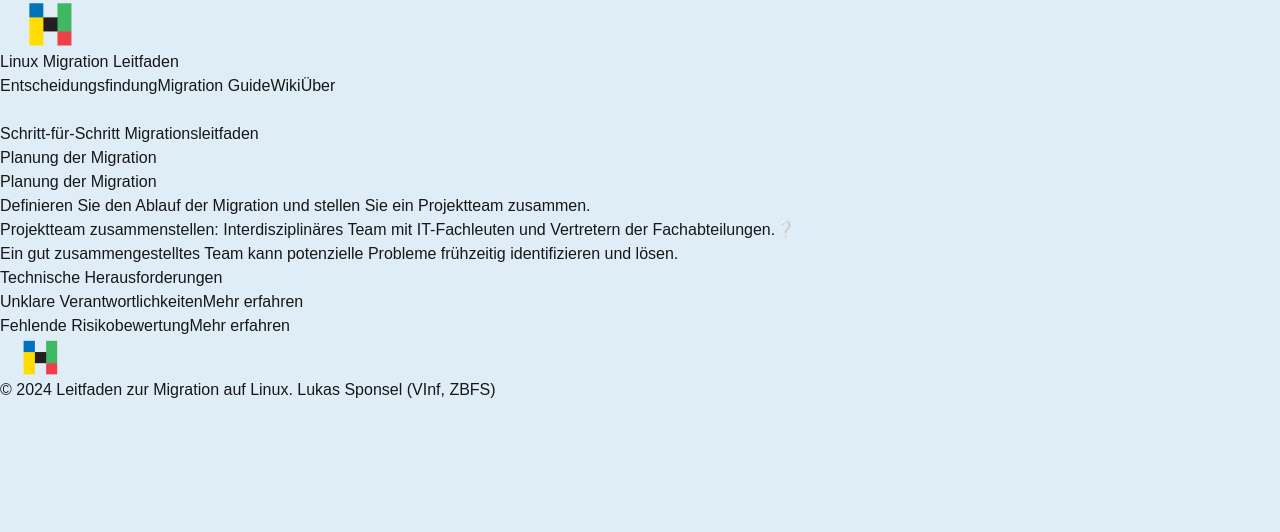
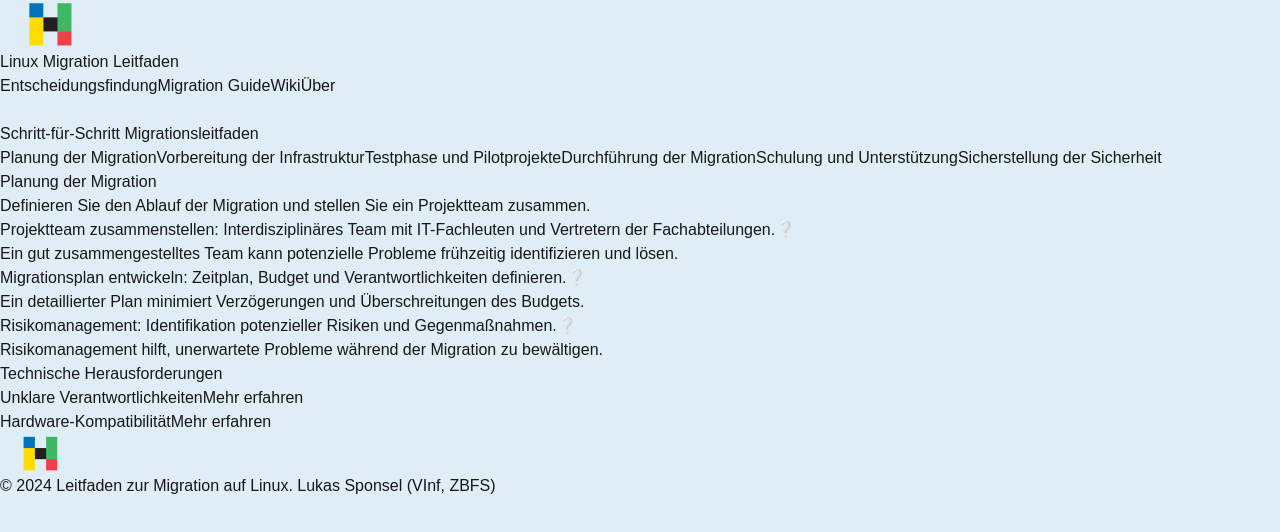
Before and after one commit to DrFisch/LeitfadenWebsite, a Next.js app: page /migration-guide/leitfaden in a window 1280 px wide. Shown: the top 532 px of the page. Built offline with nearby package versions, Linux system fonts and the light colour scheme.

Commit message:
hürden nun modular
hürden sind in einer eigenen datei

```diff
--- a/src/app/migration-guide/leitfaden/page.tsx
+++ b/src/app/migration-guide/leitfaden/page.tsx
@@ -2,52 +2,14 @@
 
 import { useState } from 'react';
 import Modal from '@/components/migration-guide/leitfaden/HuerdenModal';
-import { CogIcon, DevicePhoneMobileIcon, AcademicCapIcon, ShieldCheckIcon, UserGroupIcon, ServerIcon,QuestionMarkCircleIcon } from '@heroicons/react/24/outline';
-
-
-const steps = [
-  {
-    id: 'step1',
-    title: 'Planung der Migration',
-    icon: AcademicCapIcon,
-    description: 'Definieren Sie den Ablauf der Migration und stellen Sie ein Projektteam zusammen.',
-    reference: 'Kapitel 6.1 und 7.5.1 in der Diplomarbeit',
-    content: [
-      {
-        text: 'Projektteam zusammenstellen: Interdisziplinäres Team mit IT-Fachleuten und Vertretern der Fachabteilungen.',
-        tooltip: 'Ein gut zusammengestelltes Team kann potenzielle Probleme frühzeitig identifizieren und lösen.',
-      },
-    ],
-    challenges: [
-      {
-        title: 'Unklare Verantwortlichkeiten',
-        description: 'In der Planungsphase können Verantwortlichkeiten zwischen Abteilungen unklar sein.',
-        solution: 'Definieren Sie klare Verantwortlichkeiten und rollenbasierte Aufgaben im Projektplan.',
-        reference: 'Kapitel 6.1 in der Diplomarbeit',
-      },
-      {
-        title: 'Fehlende Risikobewertung',
-        description: 'Häufig wird die Bedeutung eines Risikomanagements unterschätzt.',
-        solution: 'Entwickeln Sie eine Risikomatrix und erstellen Sie Gegenmaßnahmen für identifizierte Risiken.',
-        reference: 'Kapitel 7.5.1 in der Diplomarbeit',
-      },
-    ],
-  },
-  // Weitere Steps
-];
-
-interface Challenge {
-  title: string;
-  description: string;
-  solution: string;
-  reference: string;
-}
+import { steps } from '@/data/migration-guide/steps';
+import { huerden, Challenge } from '@/data/migration-guide/huerden';
 
 export default function MigrationGuide() {
   const [activeStep, setActiveStep] = useState(0);
   const [selectedChallenge, setSelectedChallenge] = useState<Challenge | null>(null);
 
-  const handleOpenModal = (challenge :Challenge) => {
+  const handleOpenModal = (challenge: Challenge) => {
     setSelectedChallenge(challenge);
   };
 
@@ -105,11 +67,15 @@
             ))}
           </ul>
 
+          {/* Technische Herausforderungen */}
           <div className="mt-6">
             <h3 className="text-xl font-bold mb-4">Technische Herausforderungen</h3>
             <ul className="space-y-4">
-    {steps[activeStep].challenges?.map((challenge, index) => (
-      <li key={index} className="flex justify-between items-center">
+              {steps[activeStep].huerden?.map((huerdeId) => {
+                const challenge = huerden.find((h) => h.id === huerdeId); // Verknüpfe mit den Hürden
+                return (
+                  challenge && (
+                    <li key={challenge.id} className="flex justify-between items-center">
                       <span className="text-gray-700">{challenge.title}</span>
                       <span
                         className="text-sm text-indigo-500 hover:underline cursor-pointer"
@@ -118,10 +84,11 @@
                         Mehr erfahren
                       </span>
                     </li>
-    ))}
+                  )
+                );
+              })}
             </ul>
           </div>
-
         </div>
       </section>
 
--- a/src/data/migration-guide/huerden.ts
+++ b/src/data/migration-guide/huerden.ts
@@ -1,4 +1,12 @@
-export const huerden = [
+export interface Challenge {
+    id: string;
+    title: string;
+    description: string;
+    solution: string;
+    reference: string;
+  }
+
+  export const huerden: Challenge[] = [
     {
       id: 'huerde1',
       title: 'Unklare Verantwortlichkeiten',
--- a/src/data/migration-guide/steps.ts
+++ b/src/data/migration-guide/steps.ts
@@ -1,5 +1,20 @@
+import { Challenge } from './huerden';
 import { CogIcon, DevicePhoneMobileIcon, AcademicCapIcon, ShieldCheckIcon, UserGroupIcon, ServerIcon,QuestionMarkCircleIcon } from '@heroicons/react/24/outline';
 
+export type IconType = typeof CogIcon;
+
+export interface Step {
+    id: string;
+    title: string;
+    icon: IconType;
+    description: string;
+    reference: string;
+    content: {
+      text: string;
+      tooltip?: string;
+    }[];
+    huerden: string[]; // IDs der Hürden
+  }
 
 export const steps = [
     {
@@ -24,7 +39,7 @@
 
         },
       ],
-      huerden: ['huerde1', 'huerde2'],
+      huerden: ['huerde1', 'huerde3'],
     },
     {
       id: 'step2',
```
Lines whose indentation alone changed are shown as unchanged.
